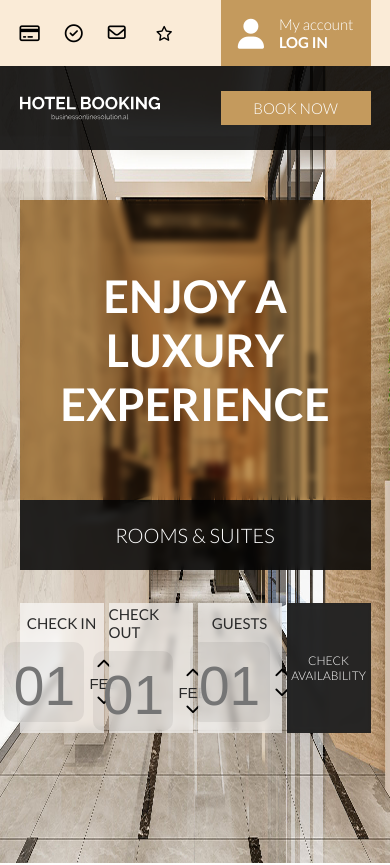
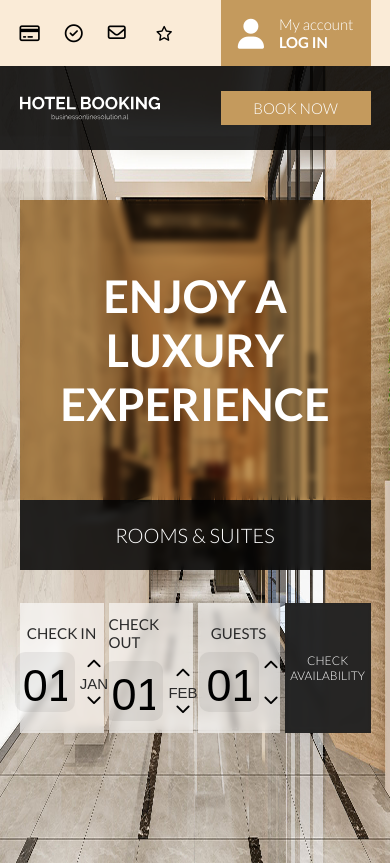
Before and after one commit to FlavioAvdulla/Hotel-Booking-System, a React (Vite) app in the folder FrontEnd/: page / in a window 390 px wide. Shown: the top 865 px of the page. Built offline with nearby package versions, Linux system fonts and the light colour scheme.

Commit message:
web_update

```diff
--- a/FrontEnd/src/components/Header/Header.css
+++ b/FrontEnd/src/components/Header/Header.css
@@ -124,17 +124,10 @@
 }
 
 
-
 .section-4 p {
     font-size: 20px;
     font-weight: 300;
     color: white;
-}
-
-.section-4:hover {
-    border: 2px solid var(--black-color-transparency);
-    /* background: transparent; */
-
 }
 
 .check-in {
@@ -168,6 +161,11 @@
     border-radius: 10px;
 }
 
+.date input::placeholder {
+    color: black; /* Change this to your desired color */
+  }
+
+
 .month p {
     font-family: "Bahnschrift Condensed", sans-serif;
     font-size: 25px;
@@ -180,6 +178,9 @@
     cursor: pointer;
 }
 
+.section-3 .month {
+    gap: 15px;
+}
 
 @media (max-width:1400px) {
     .first-container h1 {
@@ -259,4 +260,22 @@
         font-size: 15px;
     }
 
+    .date input {
+        width: 60px;
+        height: 60px;
+        padding: 15px 8px 8px 8px;
+        border: none;
+        background-color: #00000010;
+        outline: none;
+        text-align: center;
+        font-size: 45px;
+        font-family: "Bahnschrift Condensed", sans-serif;
+        justify-content: center;
+        border-radius: 10px;
+    }
+
+    .section-3 .month {
+        gap: 8px;
+    }
+
 }
--- a/FrontEnd/src/components/Header/Header.jsx
+++ b/FrontEnd/src/components/Header/Header.jsx
@@ -19,8 +19,9 @@ const months = [
 
 const Header = () => {
   // Separate states for check-in and check-out month indexes
-  const [checkInMonthIndex, setCheckInMonthIndex] = useState(1);
+  const [checkInMonthIndex, setCheckInMonthIndex] = useState(0);
   const [checkOutMonthIndex, setCheckOutMonthIndex] = useState(1);
+  const [guestNum, setGuestNum] = useState(1);
 
   const validateDateInputCheckIn = (event) => {
     const input = event.target;
@@ -48,6 +49,21 @@ const Header = () => {
     }
   };
 
+  const validateDateInputGuests = (event) => {
+    const input = event.target;
+    const value = input.value;
+    const numericValue = value.replace(/[^0-9]/g, "");
+    const guestValue = parseInt(numericValue, 10);
+
+    if (!isNaN(guestValue) && guestValue >= 1 && guestValue <= 6) {
+      setGuestNum(guestValue);
+      input.value = guestValue.toString().padStart(2, "0");
+    } else {
+      setGuestNum(0);
+      input.value = "";
+    }
+  };
+
   const changeMonthCheckIn = (direction) => {
     setCheckInMonthIndex((prevIndex) => {
       if (direction === "up") {
@@ -64,6 +80,16 @@ const Header = () => {
         return (prevIndex + 1) % 12;
       } else {
         return (prevIndex - 1 + 12) % 12;
+      }
+    });
+  };
+
+  const changeGuestNum = (direction) => {
+    setGuestNum((prevNum) => {
+      if (direction === "up") {
+        return prevNum < 6 ? prevNum + 1 : prevNum;
+      } else {
+        return prevNum > 1 ? prevNum - 1 : prevNum;
       }
     });
   };
@@ -91,7 +117,11 @@ const Header = () => {
 
           <div className="date-month">
             <div className="date">
-              <input type="text" onInput={validateDateInputCheckIn} placeholder="01" />
+              <input
+                type="text"
+                onInput={validateDateInputCheckIn}
+                placeholder="01"
+              />
             </div>
 
             <div className="month">
@@ -115,7 +145,11 @@ const Header = () => {
 
           <div className="date-month">
             <div className="date">
-              <input type="text" onInput={validateDateInputCheckOut} placeholder="01" />
+              <input
+                type="text"
+                onInput={validateDateInputCheckOut}
+                placeholder="01"
+              />
             </div>
 
             <div className="month">
@@ -139,16 +173,23 @@ const Header = () => {
 
           <div className="date-month">
             <div className="date">
-              <input type="text" onInput={validateDateInputCheckIn} placeholder="01" />
+              <input
+                type="text"
+                onInput={validateDateInputGuests}
+                placeholder="01"
+                value={guestNum === 0 ? "" : guestNum.toString().padStart(2, "0")}
+              />
             </div>
 
             <div className="month">
               <i
                 className="fa-solid fa-chevron-up"
+                onClick={() => changeGuestNum("up")}
               ></i>
               <p></p>
               <i
                 className="fa-solid fa-chevron-down"
+                onClick={() => changeGuestNum("down")}
               ></i>
             </div>
           </div>
--- a/FrontEnd/src/components/HotelVideo/HotelVideo.css
+++ b/FrontEnd/src/components/HotelVideo/HotelVideo.css
@@ -211,15 +211,15 @@
 @media (max-width: 750px) {
 
     .video-design-text {
-        width: 70%;
+        width: 75%;
     }
 
     .video-design-text span {
-        font-size: 43px;
+        font-size: 40px;
     }
 
     .video-design-text h1 {
-        font-size: 43px;
+        font-size: 40px;
     }
 
     .video-design {
```
